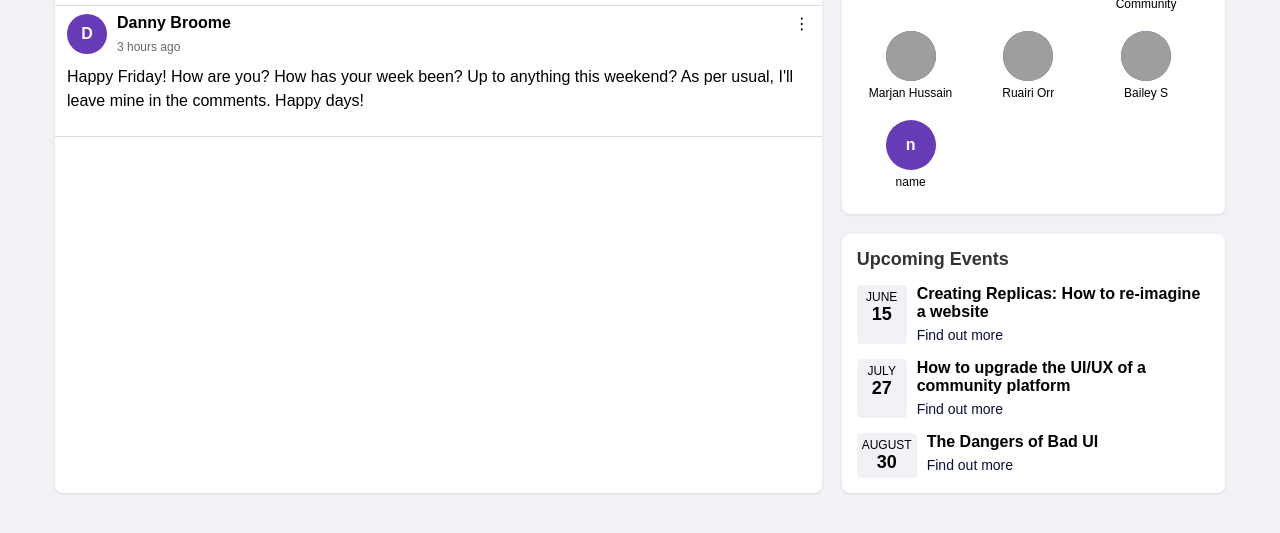
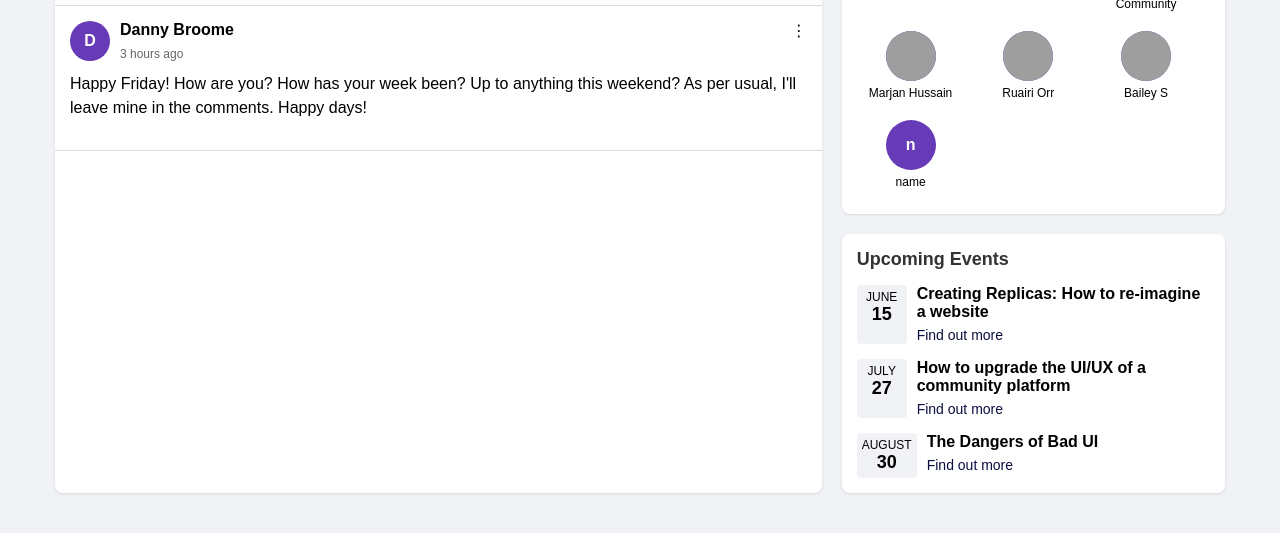
Before and after one commit to MarjanH05/baltic-community, a plain HTML site: page index.html in a window 1280 px wide. Both pictures are taken after typing "name@example.com", "Sample123" into the empty fields and a click on the button "Log In". Shown: the part 357-890 px from the top of the page. Drawn offline with Linux system fonts and the light colour scheme; grey boxes are pictures that could not be loaded.

Commit message:
fix: increase padding for post content for better readability

```diff
--- a/css/styles.css
+++ b/css/styles.css
@@ -167,7 +167,7 @@ body {
 }
 
 .post {
-	padding: 8px 12px;
+	padding: 15px;
 	border-bottom: 1px solid #ddd;
 	width: 100%;
 	max-width: 100%;
```
